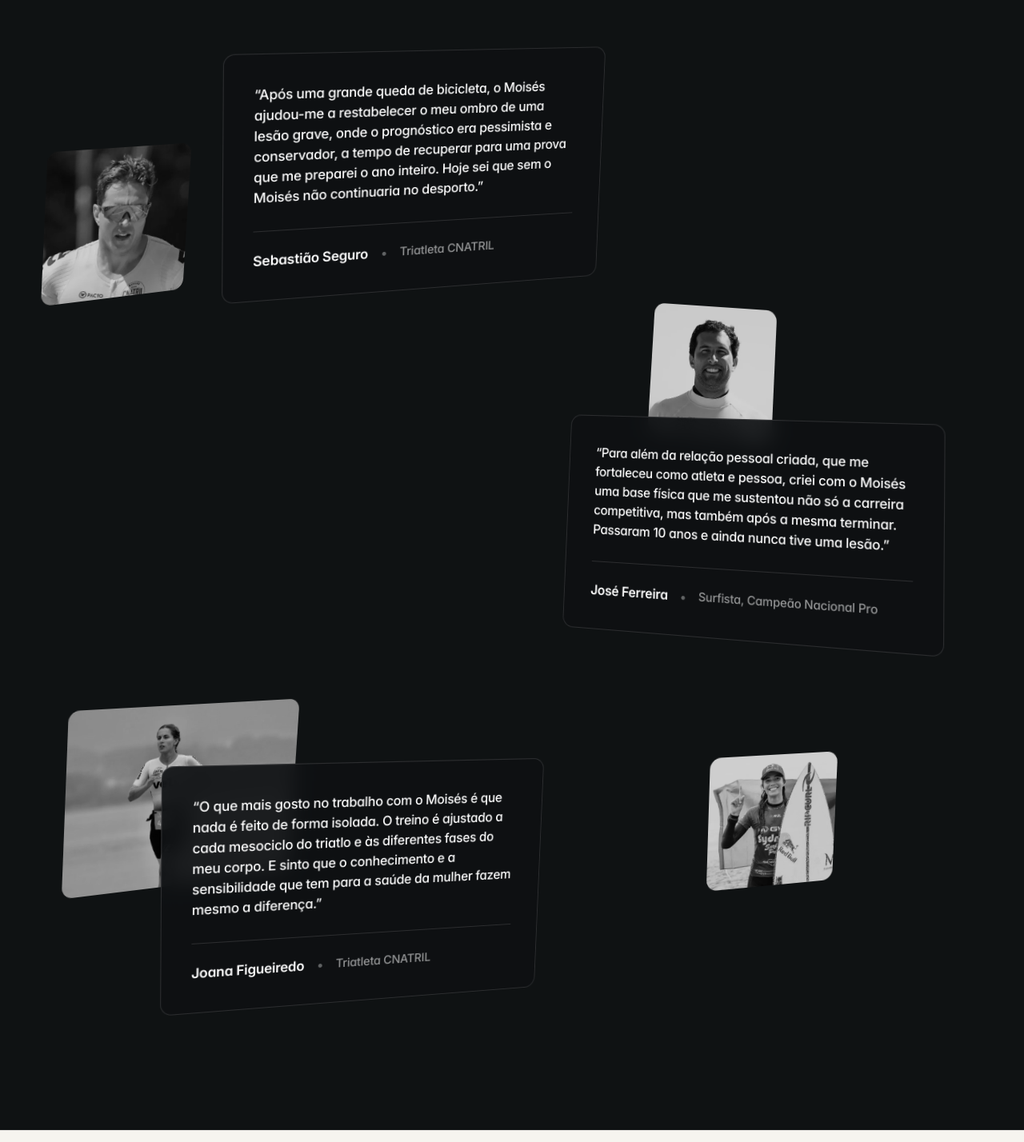
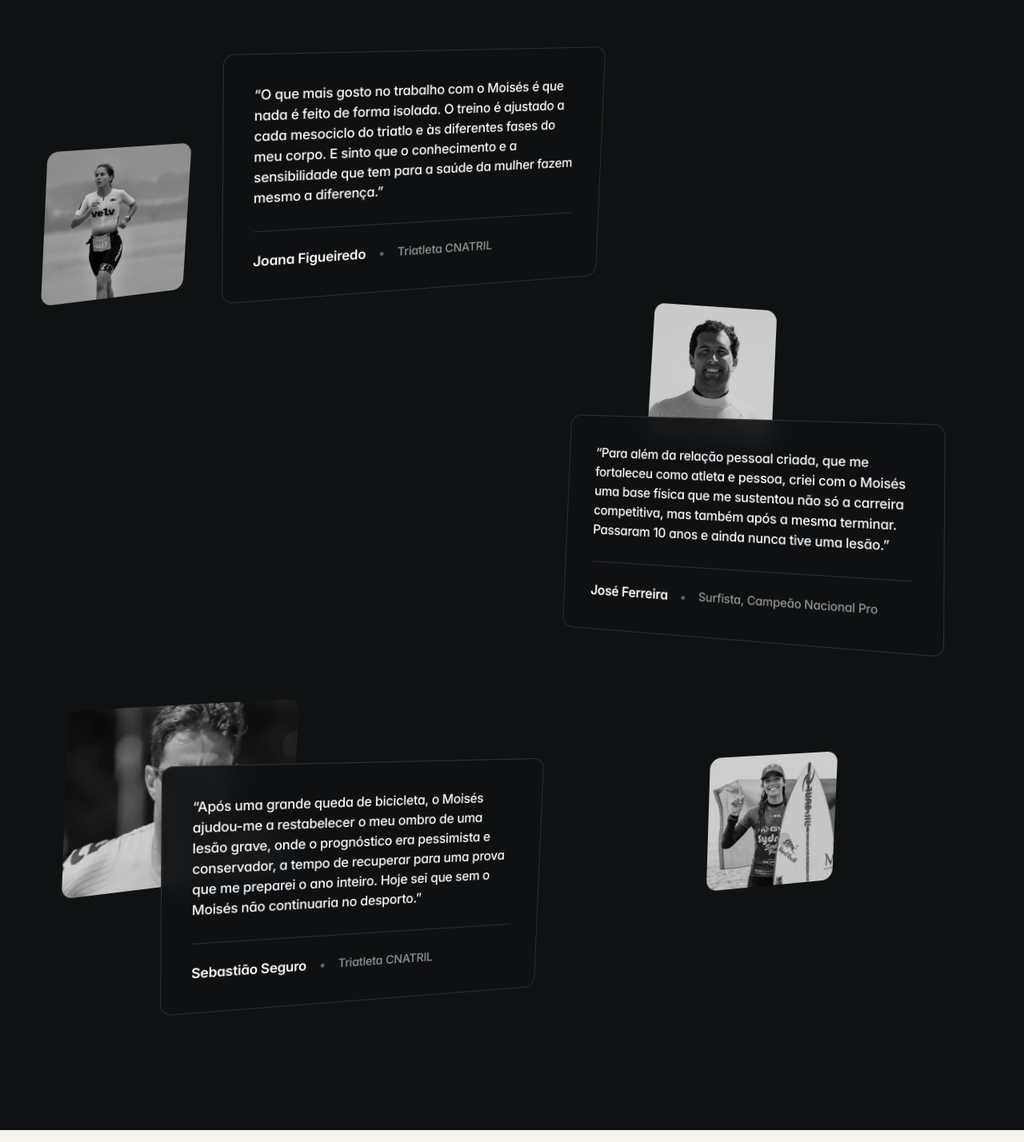
Before and after one commit to dfront-dev/moises-performance, a React (Vite) app in the folder source/: page / in a window 1280 px wide. Shown: the part 6457-7885 px from the top of the page at 80% size. Built offline with nearby package versions, Linux system fonts and the light colour scheme.

Commit message:
Testemunhos: Joana Figueiredo passa para primeiro, Sebastião Seguro para último (fonte)

```diff
--- a/source/src/data/content.js
+++ b/source/src/data/content.js
@@ -130,11 +130,11 @@ export const collaboration = {
 export const testimonials = [
   {
     quote:
-      'Após uma grande queda de bicicleta, o Moisés ajudou-me a restabelecer o meu ombro de uma lesão grave, onde o prognóstico era pessimista e conservador, a tempo de recuperar para uma prova que me preparei o ano inteiro. Hoje sei que sem o Moisés não continuaria no desporto.',
-    name: 'Sebastião Seguro',
+      'O que mais gosto no trabalho com o Moisés é que nada é feito de forma isolada. O treino é ajustado a cada mesociclo do triatlo e às diferentes fases do meu corpo. E sinto que o conhecimento e a sensibilidade que tem para a saúde da mulher fazem mesmo a diferença.',
+    name: 'Joana Figueiredo',
     role: 'Triatleta CNATRIL',
-    initials: 'SS',
-    photo: 'images/testemunhos/sebastiao-seguro',
+    initials: 'JF',
+    photo: 'images/atletas/joana-figueiredo',
   },
   {
     quote:
@@ -146,11 +146,11 @@ export const testimonials = [
   },
   {
     quote:
-      'O que mais gosto no trabalho com o Moisés é que nada é feito de forma isolada. O treino é ajustado a cada mesociclo do triatlo e às diferentes fases do meu corpo. E sinto que o conhecimento e a sensibilidade que tem para a saúde da mulher fazem mesmo a diferença.',
-    name: 'Joana Figueiredo',
+      'Após uma grande queda de bicicleta, o Moisés ajudou-me a restabelecer o meu ombro de uma lesão grave, onde o prognóstico era pessimista e conservador, a tempo de recuperar para uma prova que me preparei o ano inteiro. Hoje sei que sem o Moisés não continuaria no desporto.',
+    name: 'Sebastião Seguro',
     role: 'Triatleta CNATRIL',
-    initials: 'JF',
-    photo: 'images/atletas/joana-figueiredo',
+    initials: 'SS',
+    photo: 'images/testemunhos/sebastiao-seguro',
   },
 ]
 
```
